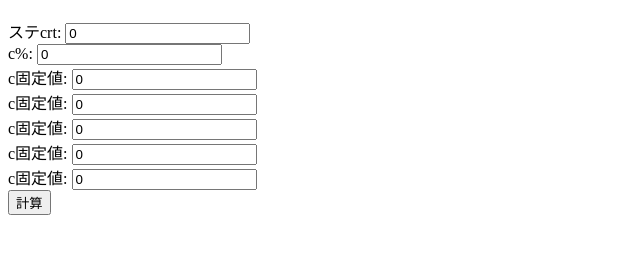
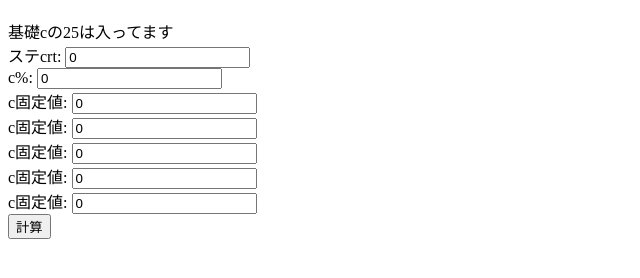
Before and after one commit to Sim-hu/cr, a plain HTML site: page index.html in a window 1280 px wide. Shown: the part 70-348 px from the top of the page, without its empty margins (0-640 px from the left). Drawn offline with Linux system fonts and the light colour scheme.

Commit message:
index.html

```diff
--- a/index.html
+++ b/index.html
@@ -3,7 +3,7 @@
 <head>
     <meta charset="UTF-8">
     <meta name="viewport" content="width=device-width">
-    <title>cr率計算機</title>
+    <title>c率計算機</title>
     <script>
         function calculate() {
             // 入力値の取得
@@ -25,6 +25,7 @@
 </head>
 <body>
 <h1>c率計算機</h1>
+基礎cの25は入ってます
 <form>
     <label for="crt">ステcrt:</label>
     <input type="number" id="crt" placeholder="0" value="0" required><br>
```
